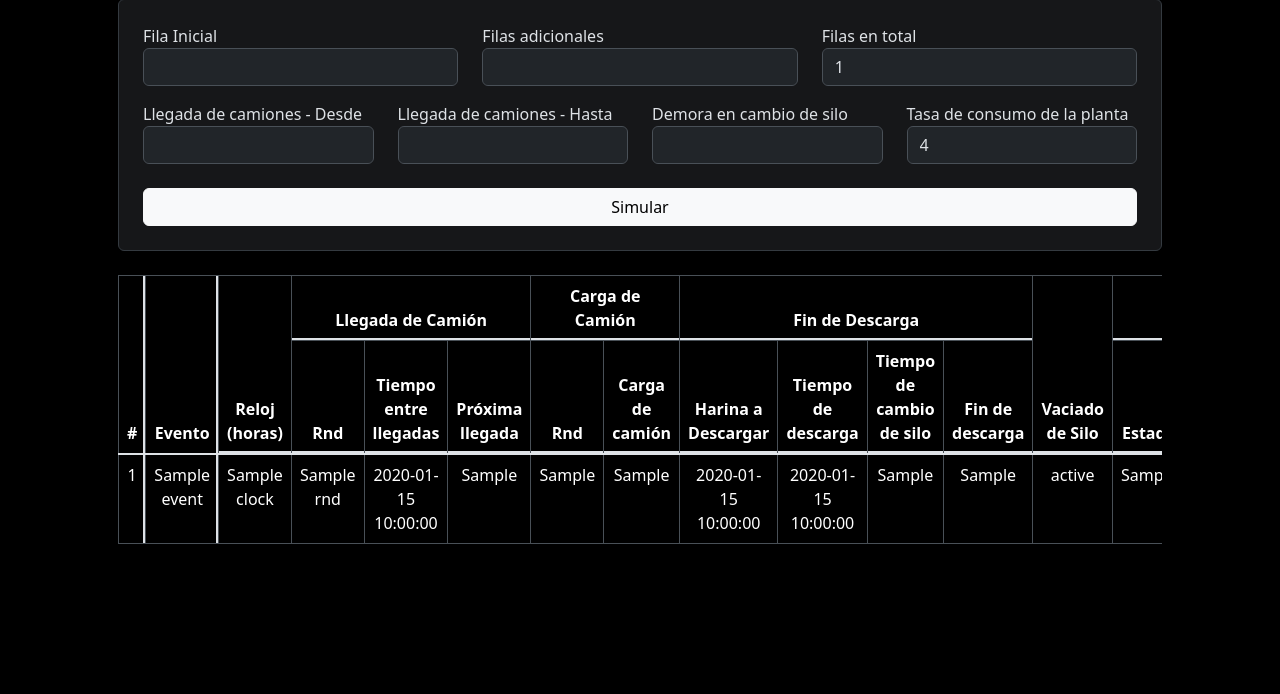
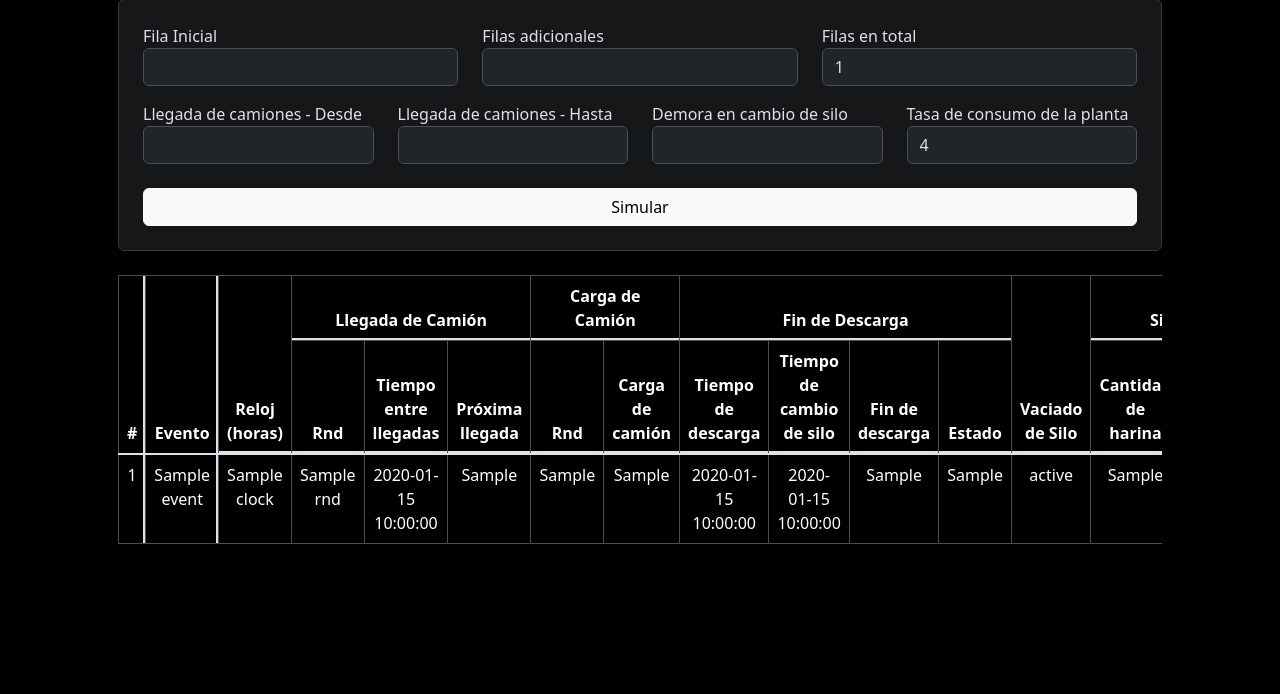
Before and after one commit to TomiMalamud/simulacion-final, a Flask app: template app/templates/tp-final.html in a window 1280 px wide. Shown: the part 233-927 px from the top of the page. Run offline with Flask 3, Linux system fonts and the light colour scheme; the template is opened without the code that fills it: most values are stand-ins (such as "Sample title", 1, 10 or a date in 2020).

Commit message:
terminado

```diff
--- a/app/templates/tp-final.html
+++ b/app/templates/tp-final.html
@@ -200,7 +200,6 @@
           <th class="sticky-top sticky-top-1" rowspan="2">Próxima llegada</th>
           <th class="sticky-top sticky-top-1" rowspan="2">Rnd</th>
           <th class="sticky-top sticky-top-1" rowspan="2">Carga de camión</th>
-          <th class="sticky-top sticky-top-1" rowspan="2">Harina a Descargar</th>
           <th class="sticky-top sticky-top-1" rowspan="2">Tiempo de descarga</th>
           <th class="sticky-top sticky-top-1" rowspan="2">Tiempo de cambio de silo</th>
           <th class="sticky-top sticky-top-1" rowspan="2">Fin de descarga</th>
```
